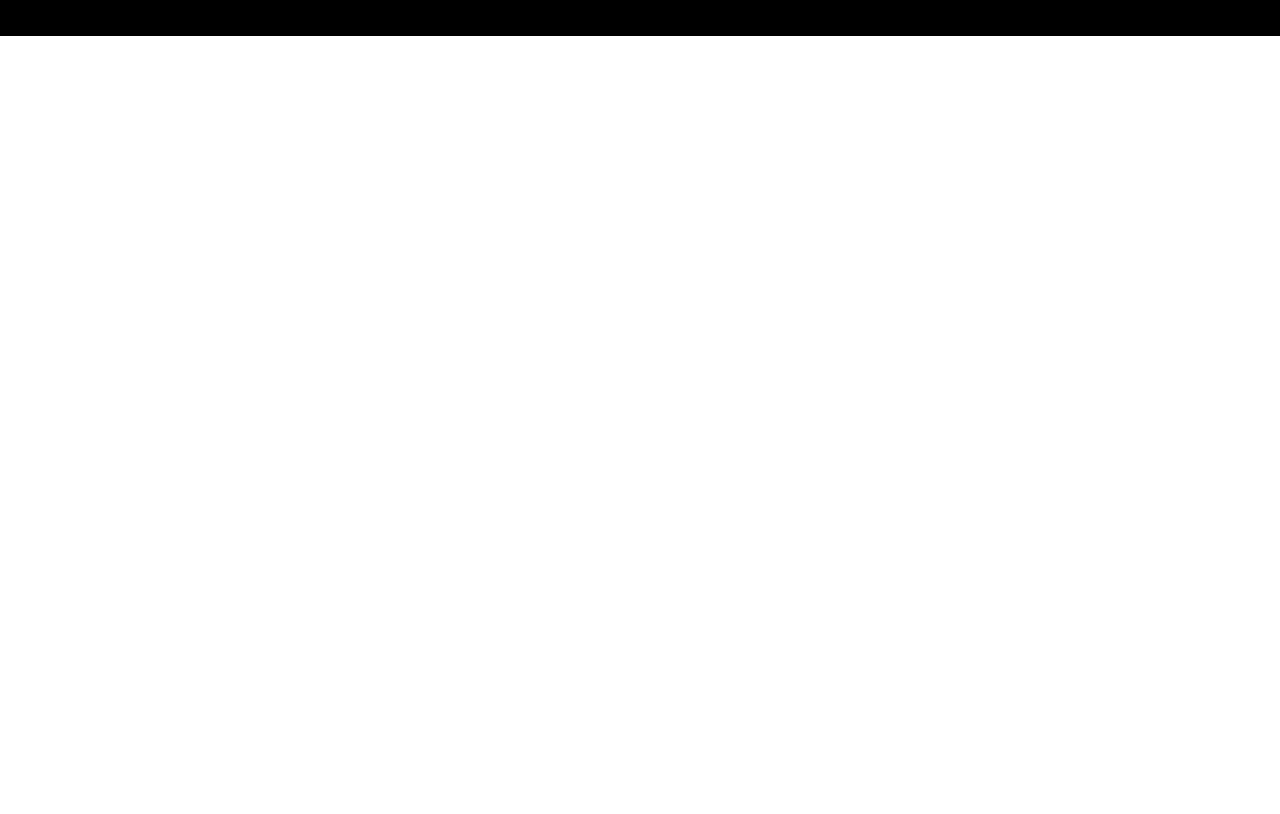
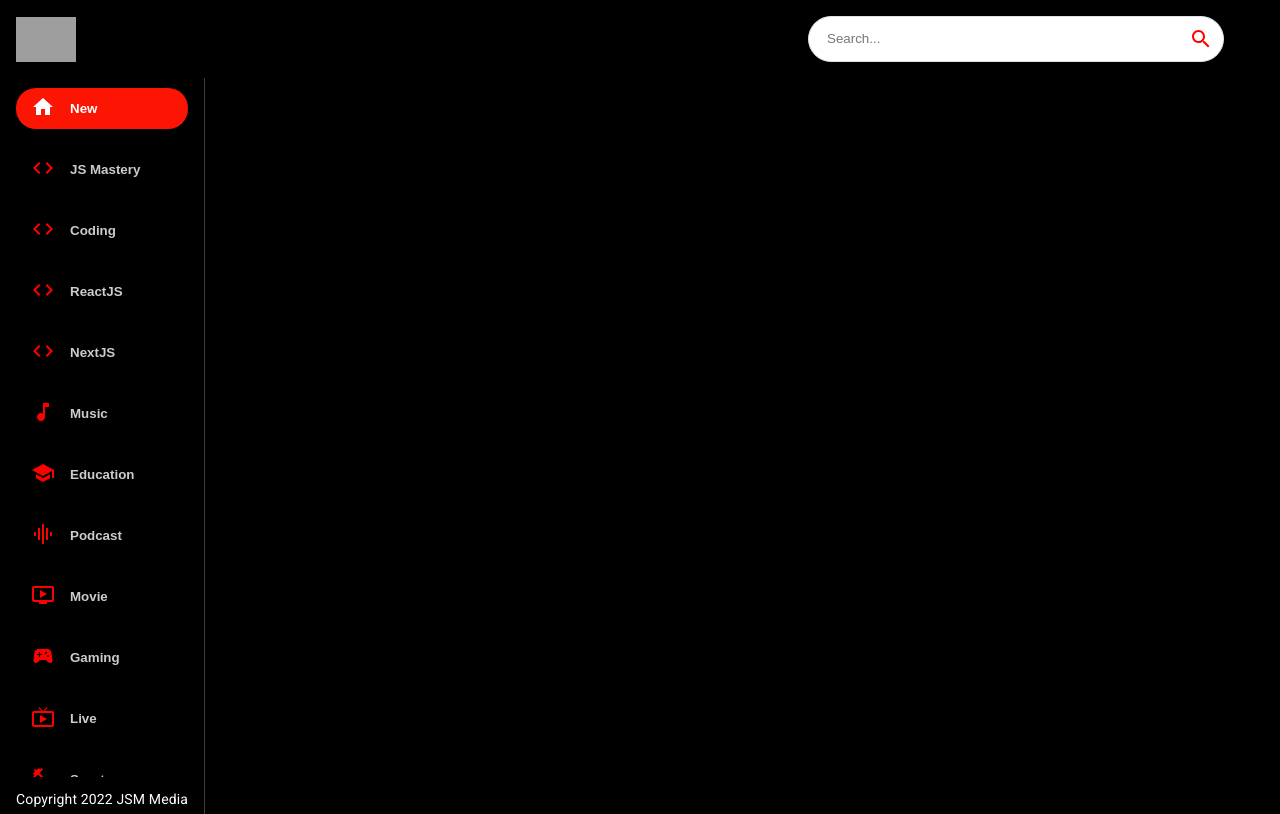
Before and after one commit to 09exploree/youtube-clone, a React (Create React App) app: page / in a window 1280 px wide. Built offline with nearby package versions, Linux system fonts and the light colour scheme; grey boxes are pictures that could not be loaded.

Commit message:
done with our Slidebar , SearchBar and logo

```diff
--- a/src/components/Feed.jsx
+++ b/src/components/Feed.jsx
@@ -1,8 +1,20 @@
-import React from 'react'
+import React ,{useState,useEffect} from 'react';
+import { Box,Stack,Typography } from '@mui/material';
+import Slidebar from './Slidebar';
 
 const Feed = () => {
   return (
-    <div>Feed</div>
+    <Stack sx={{flexDirection:{sx: "column" , md:"row"} }} >
+      <Box sx={{height:{ sx:'auto' , md:'92vh'} ,
+       borderRight:'1px solid #3d3d3d' , px:{sx:0 , md:2}}} >
+        <Slidebar/>
+        <Typography className='copyright'
+         variant='body2'
+          sx={{mt:1.5 , color:'#fff'}} >
+            Copyright 2022 JSM Media
+        </Typography>
+      </Box>
+    </Stack>
   )
 }
 
--- a/src/components/Navbar.jsx
+++ b/src/components/Navbar.jsx
@@ -1,9 +1,19 @@
-import React from 'react'
+import { Stack } from "@mui/material";
+import { Link } from "react-router-dom";
+import {logo } from '../utils/constants';
+import SearchBar from "./SearchBar";
 
-const Navbar = () => {
-  return (
-    <div>Navbar</div>
-  )
-}
+const Navbar = () => (
+  <Stack direction='row'
+   alignContent='center'
+   p={2}
+   sx={{position:'sticky',background:'#000' , top:0 , justifyContent:'space-between'}}>
+
+    <Link to='/' style={{display:'flex',alignItems:'center'}}>
+    <img src={logo} alt="logo" height={45} />
+    </Link>
+    <SearchBar/>
+  </Stack>
+)
 
 export default Navbar
--- /dev/null
+++ b/src/components/SearchBar.jsx
@@ -0,0 +1,33 @@
+import React ,{useState} from 'react'
+import { useNavigate } from 'react-router-dom'
+import { Paper,IconButton } from '@mui/material';
+import { Search } from '@mui/icons-material';
+
+const SearchBar = () => {
+  return (
+    <Paper
+    component='form'
+    onSubmit={ ()=>{}}
+    sx={{
+        borderRadius:20,
+        border:'1px solid #e3e3e3',
+        pl:2,
+        boxShadow:'none',
+        mr:{sm:5},
+    }}
+    >
+        <input className='search-bar'
+        placeholder='Search...'
+        value=""
+        onChange={()=>{}}
+         />
+         <IconButton type="submit" sx={{p:"10px",
+            color:"red", }}>
+            <Search />
+         </IconButton>
+    </Paper>
+
+  )
+}
+
+export default SearchBar
--- /dev/null
+++ b/src/components/Slidebar.jsx
@@ -0,0 +1,35 @@
+import { Stack } from "@mui/material";
+import { categories } from "../utils/constants";
+
+const selectedCategory='New'
+const Slidebar = () => (
+    <Stack
+    direction='row'
+    sx={{
+        overflowY:'auto',
+        height:{sx:'auto', md:'95%'},
+        flexDirection:{md:'column'}
+    }}
+     >
+        {categories.map((category)=>(
+            <button className='category-btn'
+            style={{
+                background:category.name===selectedCategory && '#FC1503',
+                color:'white'
+            }}
+            key={category.name}
+            >
+                <span style={{color:category.name ===selectedCategory ? 'white':'red'
+                    ,marginRight:'15px'
+                }} >
+                    {category.icon}</span>
+                <span style={{
+                    opacity:category.name===selectedCategory ? '1':'0.8'
+                }} >{category.name}</span>
+            </button>
+        ) )}
+
+    </Stack>
+)
+
+export default Slidebar
--- a/src/components/index.js
+++ b/src/components/index.js
@@ -3,3 +3,5 @@
 export {default as SearchFeed} from './SearchFeed'
 export {default as ChannelDetail} from './ChannelDetail'
 export {default as VideoDetail} from './VideoDetail'
+export {default as SearchBar} from './SearchBar'
+export {default as Slidebar} from './Slidebar'
--- /dev/null
+++ b/src/utils/constants.js
@@ -0,0 +1,42 @@
+import MusicNoteIcon from '@mui/icons-material/MusicNote';
+import HomeIcon from '@mui/icons-material/Home';
+import CodeIcon from '@mui/icons-material/Code';
+import OndemandVideoIcon from '@mui/icons-material/OndemandVideo';
+import SportsEsportsIcon from '@mui/icons-material/SportsEsports';
+import LiveTvIcon from '@mui/icons-material/LiveTv';
+import SchoolIcon from '@mui/icons-material/School';
+import FaceRetouchingNaturalIcon from '@mui/icons-material/FaceRetouchingNatural';
+import CheckroomIcon from '@mui/icons-material/Checkroom';
+import GraphicEqIcon from '@mui/icons-material/GraphicEq';
+import TheaterComedyIcon from '@mui/icons-material/TheaterComedy';
+import FitnessCenterIcon from '@mui/icons-material/FitnessCenter';
+import DeveloperModeIcon from '@mui/icons-material/DeveloperMode';
+
+export const logo = 'https://i.ibb.co/s9Qys2j/logo.png';
+
+export const categories = [
+  { name: 'New', icon: <HomeIcon />, },
+  { name: 'JS Mastery', icon: <CodeIcon />, },
+  { name: 'Coding', icon: <CodeIcon />, },
+  { name: 'ReactJS', icon: <CodeIcon />, },
+  { name: 'NextJS', icon: <CodeIcon />, },
+  { name: 'Music', icon: <MusicNoteIcon /> },
+  { name: 'Education', icon: <SchoolIcon />, },
+  { name: 'Podcast', icon: <GraphicEqIcon />, },
+  { name: 'Movie', icon: <OndemandVideoIcon />, },
+  { name: 'Gaming', icon: <SportsEsportsIcon />, },
+  { name: 'Live', icon: <LiveTvIcon />, },
+  { name: 'Sport', icon: <FitnessCenterIcon />, },
+  { name: 'Fashion', icon: <CheckroomIcon />, },
+  { name: 'Beauty', icon: <FaceRetouchingNaturalIcon />, },
+  { name: 'Comedy', icon: <TheaterComedyIcon />, },
+  { name: 'Gym', icon: <FitnessCenterIcon />, },
+  { name: 'Crypto', icon: <DeveloperModeIcon />, },
+];
+
+export const demoThumbnailUrl = 'https://i.ibb.co/G2L2Gwp/API-Course.png';
+export const demoChannelUrl = '/channel/UCmXmlB4-HJytD7wek0Uo97A';
+export const demoVideoUrl = '/video/GDa8kZLNhJ4';
+export const demoChannelTitle = 'JavaScript Mastery';
+export const demoVideoTitle = 'Build and Deploy 5 JavaScript & React API Projects in 10 Hours - Full Course | RapidAPI';
+export const demoProfilePicture = 'http://dergipark.org.tr/assets/app/images/buddy_sample.png'
```
Also changed, not shown: public/logo192.png (deleted), public/logo512.png (deleted), public/robots.txt (deleted).
